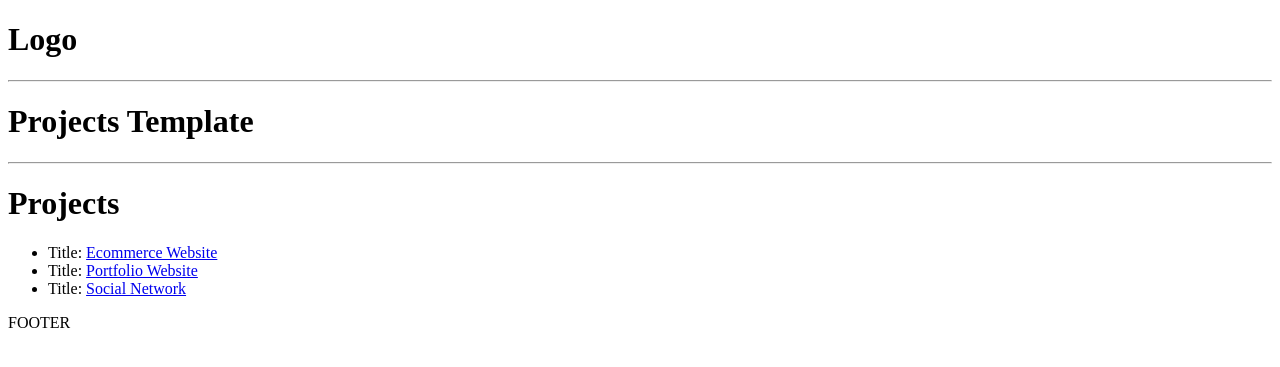
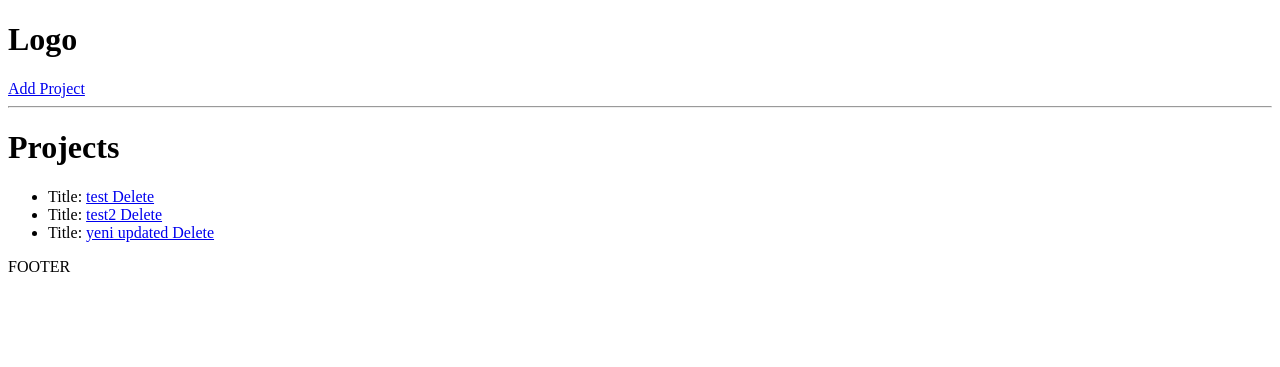
Before and after one commit to yasingunay/DevSearch, a Django app: page / in a window 1280 px wide. Shown: the top 367 px of the page. Run offline with Django 4.2, Linux system fonts and the light colour scheme; data comes from the database, SQL or seed files in the repository; both versions use the stored data as it was after the commit.

Commit message:
crud added

```diff
--- a/projects/templates/projects/projects.html
+++ b/projects/templates/projects/projects.html
@@ -3,19 +3,15 @@
 
 {% block content %}
 
-{% if number > 10 %}
-    <p>djsajdjasidjasdjas</p>
-{%  endif %}
 
-<h1>Projects Template</h1>
-
-<hr>
 
 <h1>Projects</h1>
 
 <ul>
     {% for project in projects %}
-    <li>Title: <a href="{% url 'project' project.id %}">{{ project.title }}</a></li>
+    <!-- <li>Title: <a href="{% url 'project' project.id %}">{{ project.title }}</a></li> -->
+    <!-- <li>Title: <a href="{% url 'update-project' project.id %}">{{project.title}}     Update </a></li> -->
+    <li>Title: <a href="{% url 'delete-project' project.id %}">{{project.title}}     Delete </a></li>
     {% endfor %}
 </ul>
 
--- a/projects/urls.py
+++ b/projects/urls.py
@@ -4,5 +4,9 @@ from . import views
 
 urlpatterns = [
     path('', views.projects, name="projects"),
-    path('project/<str:pk>', views.project, name="project")
+    path('project/<str:pk>', views.project, name="project"),
+
+    path('create-project/', views.createProject, name="create-project"),
+    path('update-project/<str:pk>', views.updateProject, name="update-project"),
+    path('delete-project/<str:pk>', views.deleteProject, name="delete-project"),
 ]
--- a/projects/views.py
+++ b/projects/views.py
@@ -1,35 +1,59 @@
-from django.shortcuts import render
+from django.shortcuts import render, redirect
 
 # Create your views here.
 from django.http import HttpResponse
+from . models import Project
+from .forms import ProjectForm
 
-projectsList = [
-    {
-        'id': '1',
-        'title': 'Ecommerce Website',
-        'description': 'Fully functional ecommerce website'
-    },
-    {
-        'id': '2',
-        'title': 'Portfolio Website',
-        'description': 'A personal website to write articles and display work'
-    },
-    {
-        'id': '3',
-        'title': 'Social Network',
-        'description': 'An open source project built by the community'
-    }
-]
 
 def projects(request):
-    page = "projects"
-    number = 9
-    context = {'page': page, 'number': number, 'projects': projectsList}
+    projects = Project.objects.all()
+    context = {'projects': projects}
     return render(request, 'projects/projects.html', context )
 
 def project(request, pk):
-    projectObj = None
-    for i in projectsList:
-        if i['id'] == pk:
-            projectObj = i
+    projectObj = Project.objects.get(id = pk)
     return render(request, 'projects/single-project.html', {'project': projectObj})
+
+
+def createProject(request):
+    form = ProjectForm()
+
+    if request.method == 'POST':
+        form = ProjectForm(request.POST)
+        if form.is_valid():
+            form.save()
+            return redirect('projects')
+
+
+
+    context = {'form': form}
+    return render(request, "projects/project_form.html", context)
+
+
+
+def updateProject(request, pk):
+    project = Project.objects.get(id = pk)
+    form = ProjectForm(instance = project)
+
+    if request.method == 'POST':
+        form = ProjectForm(request.POST, instance=project)
+        if form.is_valid():
+            form.save()
+            return redirect('projects')
+
+
+
+    context = {'form': form}
+    return render(request, "projects/project_form.html", context)
+
+
+
+def deleteProject(request, pk):
+    project = Project.objects.get(id = pk)
+    if request.method == 'POST':
+        project.delete()
+        return redirect('projects')
+
+    context = {'object': project}
+    return render(request, "projects/project_template.html", context)
--- a/templates/navbar.html
+++ b/templates/navbar.html
@@ -1,2 +1,3 @@
 <h1>Logo</h1>
+<a href="{% url 'create-project' %}">Add Project</a>
 <hr>
```
Also changed, not shown: projects/forms.py (added, +7 -0 lines), projects/templates/projects/project_form.html (added, +14 -0 lines), projects/templates/projects/project_template.html (added, +15 -0 lines), projects/templates/projects/single-project.html (+7 -0 lines), db.sqlite3.
